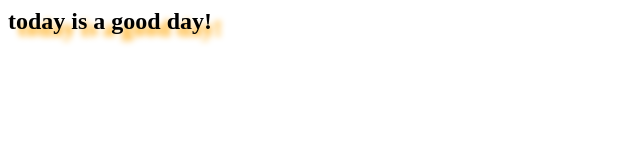
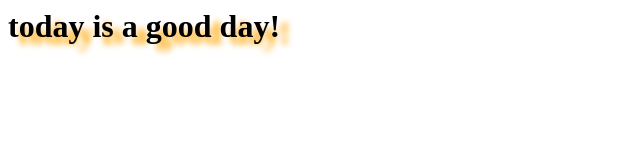
Before and after one commit to kate0101111/kate0101111.github.io, a plain HTML site: page color.html in a window 1280 px wide. Shown: the whole page, without its empty margins (0-640 px from the left). Drawn offline with Linux system fonts and the light colour scheme.

Commit message:
Update color.html

```diff
--- a/color.html
+++ b/color.html
@@ -1,5 +1,5 @@
 <html>
 <body>
-<p style="font-size:50px;"><h2 style="text-shadow:10px 7px 6px orange">today is a good day!</p>
+<p style="font-size:50px;"><h1 style="text-shadow:10px 7px 6px orange">today is a good day!</p>
 </body>
 </html>
```
